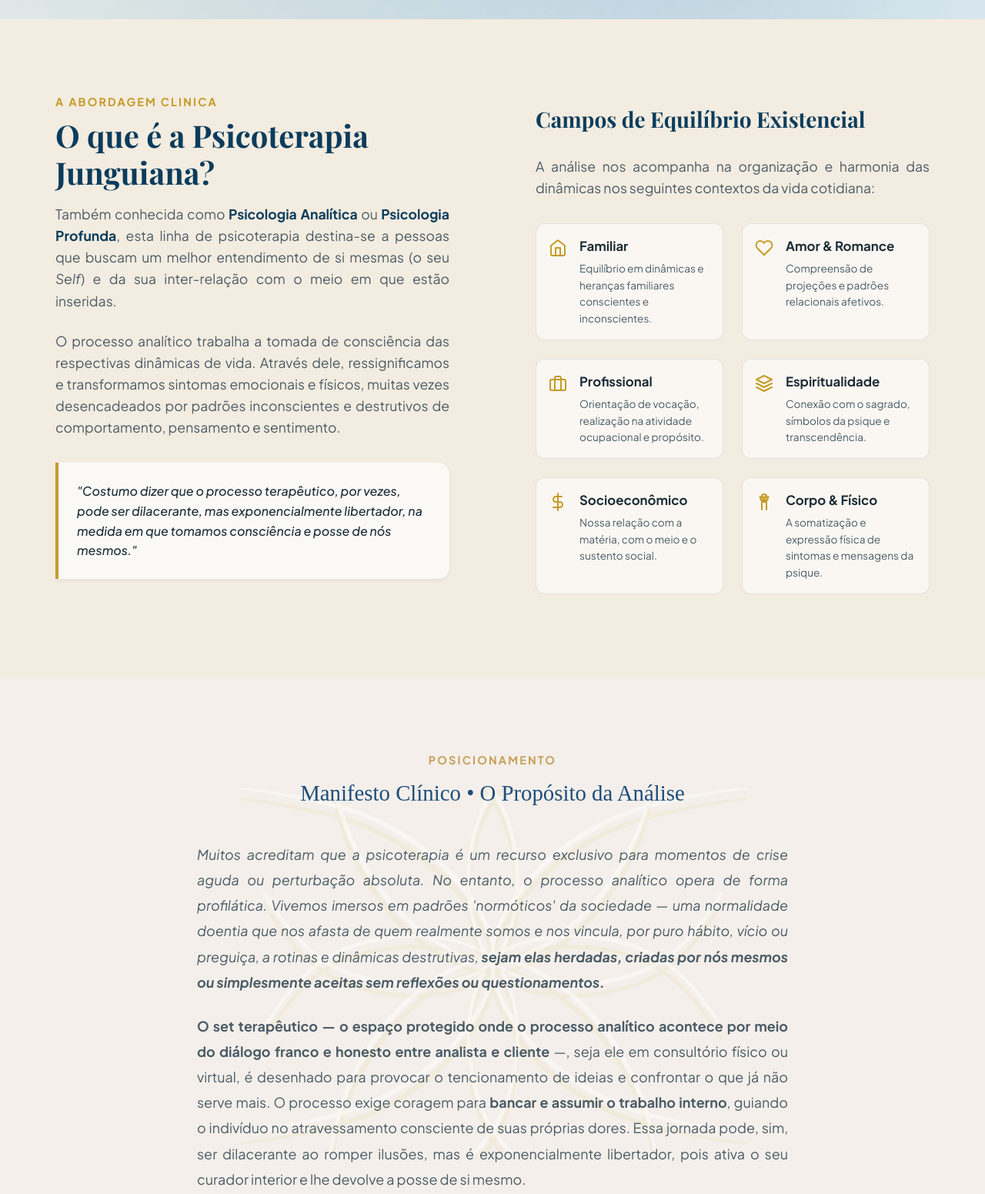
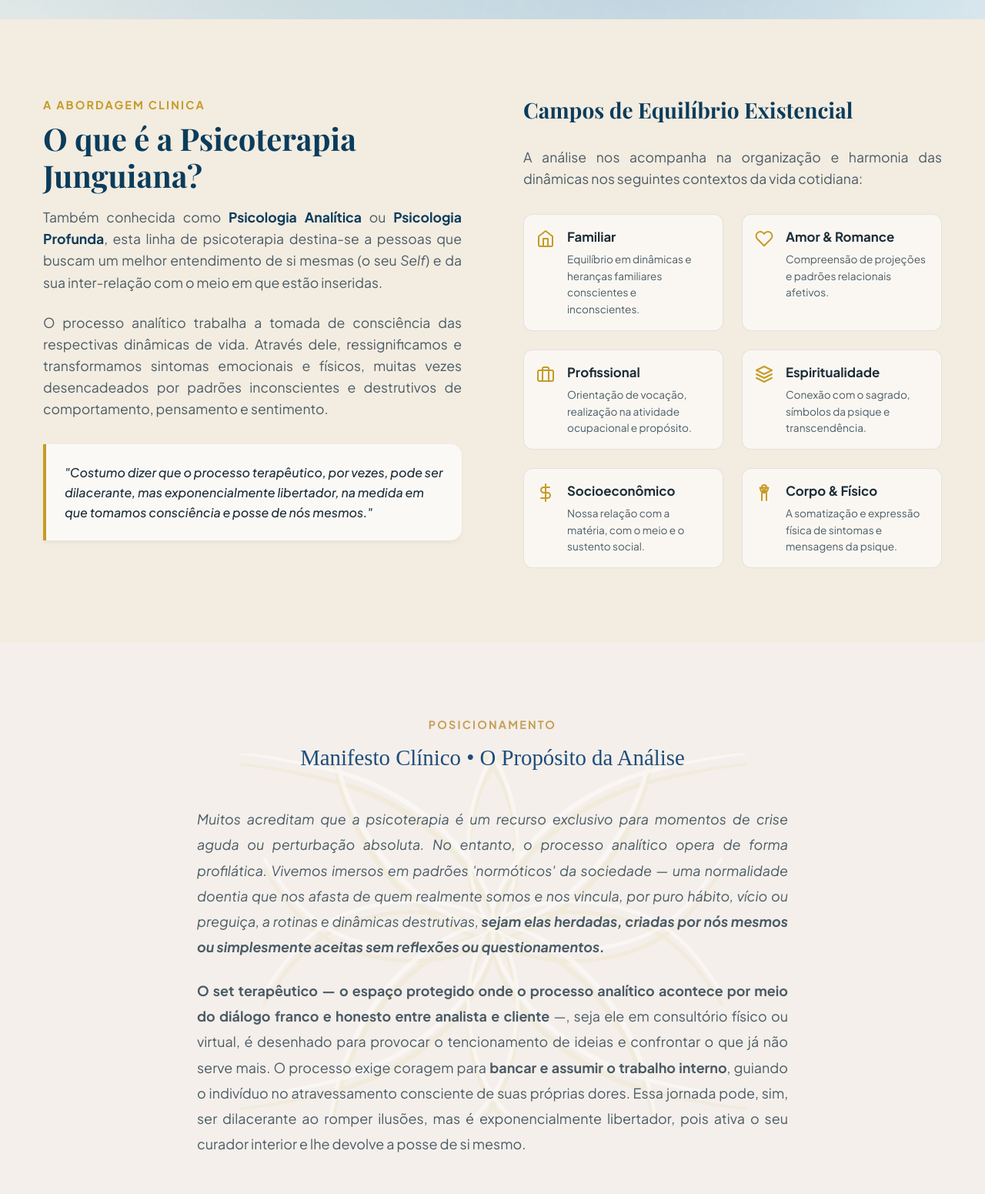
Before and after one commit to pandarosan/AntiGravity, a website built with Vite: page index.html in a window 1280 px wide. Shown: the part 820-2371 px from the top of the page at 77% size. Built offline with nearby package versions, Linux system fonts and the light colour scheme; a web font is replaced by a local one.

Commit message:
fix: remove inline styles que causavam estouro de margin na abordagem, manifesto e lobos

```diff
--- a/index.html
+++ b/index.html
@@ -205,7 +205,7 @@
   <section class="about-therapy" id="abordagem">
     <div class="container">
       <div class="therapy-grid">
-        <div class="therapy-content" style="width: 100%; max-width: 100%; padding: 0 1rem; box-sizing: border-box;">
+        <div class="therapy-content">
           <span class="section-subtitle">A Abordagem Clinica</span>
           <h2 class="section-title">O que é a Psicoterapia Junguiana?</h2>
           <p class="therapy-desc">
@@ -227,7 +227,7 @@
           </div>
         </div>
 
-        <div class="therapy-areas" style="padding-left: 1rem; padding-right: 1rem; box-sizing: border-box;">
+        <div class="therapy-areas">
           <h3 class="therapy-areas-title">Campos de Equilíbrio Existencial</h3>
           <p class="therapy-desc" style="margin-bottom: 2rem;">
             A análise nos acompanha na organização e harmonia das dinâmicas nos seguintes contextos da vida cotidiana:
@@ -329,7 +329,7 @@
   <!-- ---------------------------------------------------------------------
        3b. MANIFESTO SECTION
        --------------------------------------------------------------------- -->
-  <section class="therapy-manifesto py-16" style="width: 100%; box-sizing: border-box; padding-left: 1rem; padding-right: 1rem;">
+  <section class="therapy-manifesto py-16">
     <div class="container" style="max-width: 920px; margin: 0 auto; padding: 2rem 0; background: transparent; box-sizing: border-box; width: 100%;">
 
       <!-- Título do Manifesto -->
@@ -769,7 +769,7 @@
   <!-- ---------------------------------------------------------------------
        6. MENTORIA (RODA DE LOBOS) SECTION
        --------------------------------------------------------------------- -->
-  <section class="lobos" id="lobos" style="width: 100%; overflow: hidden;">
+  <section class="lobos" id="lobos">
     <div class="container" style="width: 100%; max-width: 1200px; padding: 0 1rem; box-sizing: border-box;">
         <div class="lobos-grid">
           <div class="lobos-info">
```
